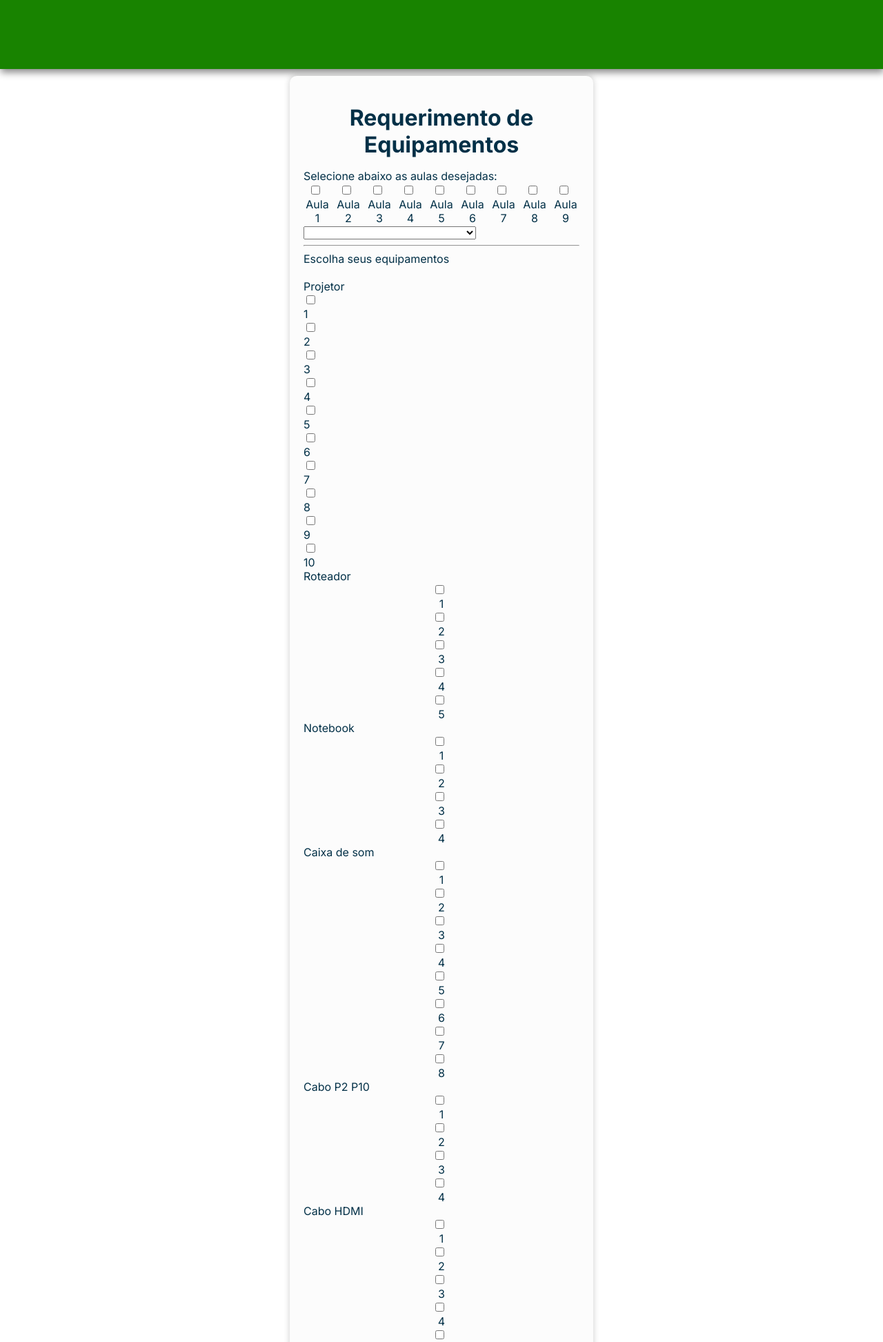
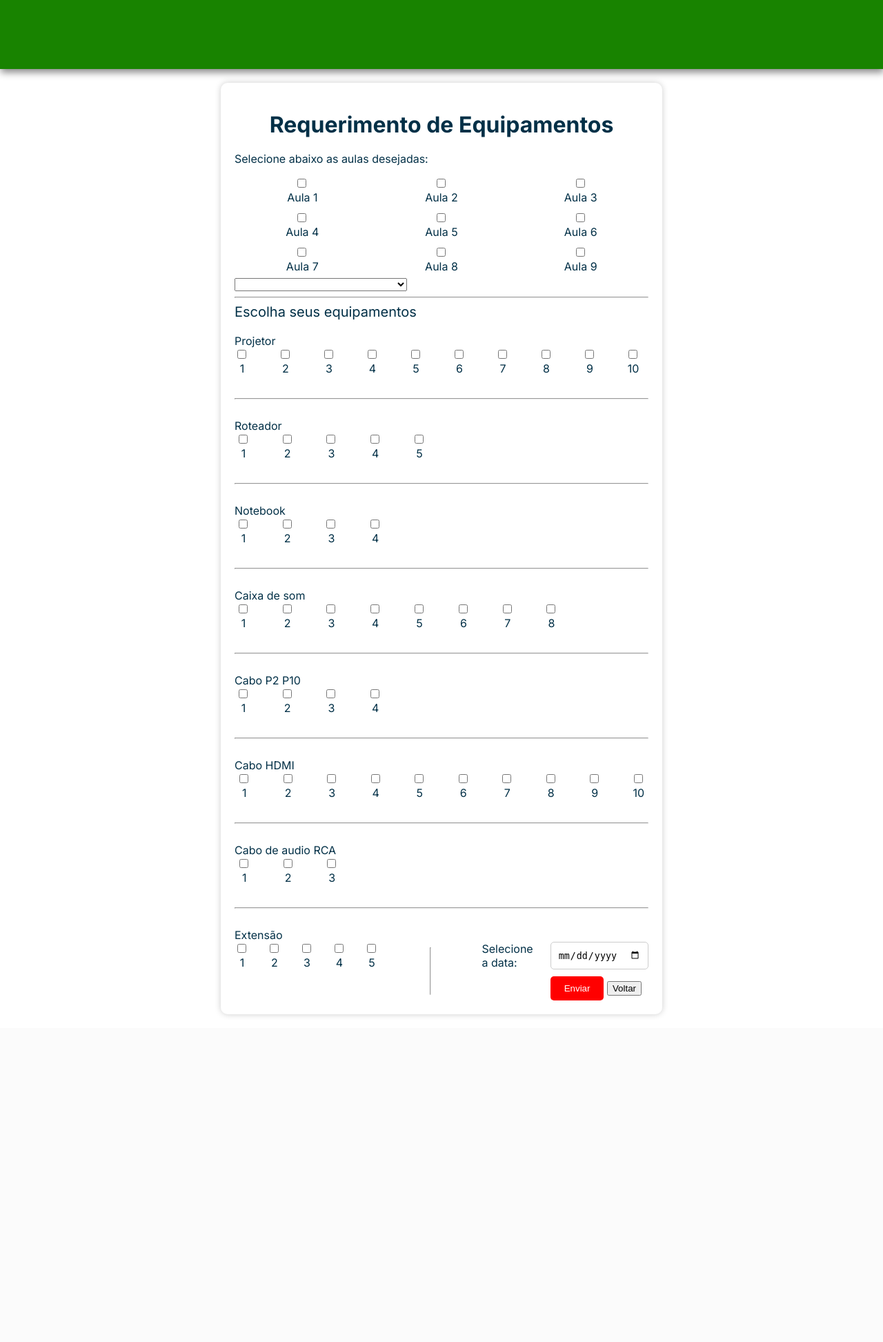
Before and after one commit to michelb948/novoReservasHB, a PHP site: page /reser/reserva.php in a window 1280 px wide. Shown: the top 1945 px of the page at 69% size. After the commit the page ends 1472 px from the top, so only its background shows below. Run offline with PHP 8.4, Linux system fonts and the light colour scheme; the visitor is signed in with stand-in values (Sample User, id 1); data comes from the database, SQL or seed files in the repository; data that the repository does not hold is empty.

Commit message:
Add files via upload

```diff
--- a/reser/reserv.css
+++ b/reser/reserv.css
@@ -6,6 +6,7 @@ body {
     padding: 0;
     color: #023047;
 }
+
 .container {
     background-color: rgb(24, 131, 0);
     width: 100%;
@@ -13,64 +14,106 @@ body {
     box-shadow: 1px 5px 10px #898989;
     border-radius: 0 0 0 0;
 }
-.formLogin {
-    max-width: 400px;
-    margin: 0 auto;
+
+.page {
+    max-width: 600px;
+    margin: 20px auto;
     padding: 20px;
-    background-color: #fcfcfc;
+    background-color: #fff;
     border-radius: 10px;
     box-shadow: 0 0 10px rgba(0, 0, 0, 0.2);
-    margin-top: 10px;
 }
-
-.formLogin h1 {
+.equipamento{
+    font-size: 20px;
+}
+.page h1 {
     text-align: center;
-    margin-bottom: 10px;
-}
-
-.formLogin p {
-    margin-bottom: 1px;
+    margin-bottom: 20px;
 }
 
 .grid-container {
     display: grid;
-    grid-template-columns: repeat(9, 1fr);
+    grid-template-columns: repeat(3, 1fr);
     gap: 5px;
+}
+.projetor {
+    display: grid;
+    grid-template-columns: repeat(10, 1fr);
+    gap: 41px;
+}
+.roteador {
+    display: grid;
+    grid-template-columns: repeat(10, 1fr);
+    gap: 38px;
+}
+.notebook {
+    display: grid;
+    grid-template-columns: repeat(10, 1fr);
+    gap: 38px;
+}
+.caixa-de-som{
+    display: grid;
+    grid-template-columns: repeat(10, 1fr);
+    gap: 38px;
+}
+.Cabo-p2-p10{
+    display: grid;
+    grid-template-columns: repeat(10, 1fr);
+    gap: 38px;
+}
+.cabo-HDMI{
+    display: grid;
+    grid-template-columns: repeat(10, 1fr);
+    gap: 35px;
+}
+.cabo-audio-rca{
+    display: grid;
+    grid-template-columns: repeat(10, 1fr);
+    gap: 35px;
+}
+.Extensão{
+    display: grid;
+    grid-template-columns: repeat(10, 1fr);
+    gap: 25px;
 }
 
 .grid-item {
     text-align: center;
 }
 
-.formLogin label {
+.grid-item label {
     display: block;
-
+    margin-bottom: 5px;
 }
 
 .formLogin input[type="checkbox"] {
-    margin-right: 10px;
+    margin-right: 5px;
 }
 
 .formLogin input[type="date"] {
-    width: 95%;
+    width: calc(100% - 22px);
     padding: 10px;
     border-radius: 5px;
     border: 1px solid #ccc;
+    margin-bottom: 10px;
 }
 
-.formLogin input[type="submit"] {
-    margin-top: 10px;
-    display: block;
-    width: 100%;
-    padding: 10px;
+.btn-container {
+    text-align: center;
+}
+
+.btn {
+    display: inline-block;
+    padding: 10px 20px;
     background-color: #ff0000;
     color: #fff;
     border: none;
     border-radius: 5px;
     cursor: pointer;
     transition: background-color 0.3s ease;
+    text-decoration: none;
 }
 
-.formLogin input[type="submit"]:hover {
+.btn:hover {
     background-color: #c60000;
 }
--- a/reser/reserva.php
+++ b/reser/reserva.php
@@ -114,7 +114,8 @@ if(!isset($_SESSION['nome']) == true)
             <!--Caixa de seleção dos equipamentos-->
             </select>
             <hr>
-            <label for="Equipamentolabel">Escolha seus equipamentos</label>
+            <label class="equipamento" for="Equipamentolabel">Escolha seus equipamentos</label>
+            <br>
             <br>
             <label for="projetor">Projetor</label>
 
@@ -160,7 +161,9 @@ if(!isset($_SESSION['nome']) == true)
                     <label for="">10</label>
                 </div>
             </div>
-
+            <br>
+            <hr>
+            <br>
             <label for="Roteador">Roteador</label>
             <div class="roteador">
                 <div class="grid-item">
@@ -185,6 +188,10 @@ if(!isset($_SESSION['nome']) == true)
                 </div>
             </div>
 
+            <br>
+            <hr>
+            <br>
+
             <label for="">Notebook</label>
             <div class="notebook">
                 <div class="grid-item">
@@ -204,6 +211,10 @@ if(!isset($_SESSION['nome']) == true)
                     <label for="">4</label>
                 </div>
             </div>
+
+            <br>
+            <hr>
+            <br>
 
             <label for="">Caixa de som</label>
             <div class="caixa-de-som">
@@ -241,6 +252,10 @@ if(!isset($_SESSION['nome']) == true)
                 </div>
             </div>
 
+            <br>
+            <hr>
+            <br>
+
             <label for="">Cabo P2 P10</label>
 
             <div class="Cabo-p2-p10">
@@ -262,6 +277,10 @@ if(!isset($_SESSION['nome']) == true)
                 </div>
 
             </div>
+
+            <br>
+            <hr>
+            <br>
 
             <label for="">Cabo HDMI</label>
 
@@ -308,7 +327,11 @@ if(!isset($_SESSION['nome']) == true)
                 </div>
             </div>
 
-            <div class="cabo audio">
+            <br>
+            <hr>
+            <br>
+            <label for="">Cabo de audio RCA</label>
+            <div class="cabo-audio-rca">
                 <div class="grid-item">
                     <input type="checkbox" id="" name="equipamento[]" value="cabo audio 1">
                     <label for="">1</label>
@@ -323,6 +346,10 @@ if(!isset($_SESSION['nome']) == true)
                 </div>
 
             </div>
+
+            <br>
+            <hr>
+            <br>
 
             <label for="">Extensão</label>
             <div class="Extensão">
@@ -348,11 +375,16 @@ if(!isset($_SESSION['nome']) == true)
 
             </div>
 
+            <br>
             <hr>
-            <label for="data">Selecione a data:</label>
-            <input type="date" id="data" name="data" required>
-            <input type="submit" name="submit" value="Enviar" class="btn">
-            <button type="click" onclick="location.href='../home.php'">Voltar</button>
+            <br>
+
+        <label for="data">Selecione a data:</label>
+        <div class="Data">
+
+        <input type="date" id="data" name="data" required>
+        <input type="submit" name="submit" value="Enviar" class="btn">
+        <button type="click" onclick="location.href='../home.php'">Voltar</button>
         </form>
     </div>
     <script src="reserv.js"></script>
```
Also changed, not shown: home.php (+20 -9 lines).
